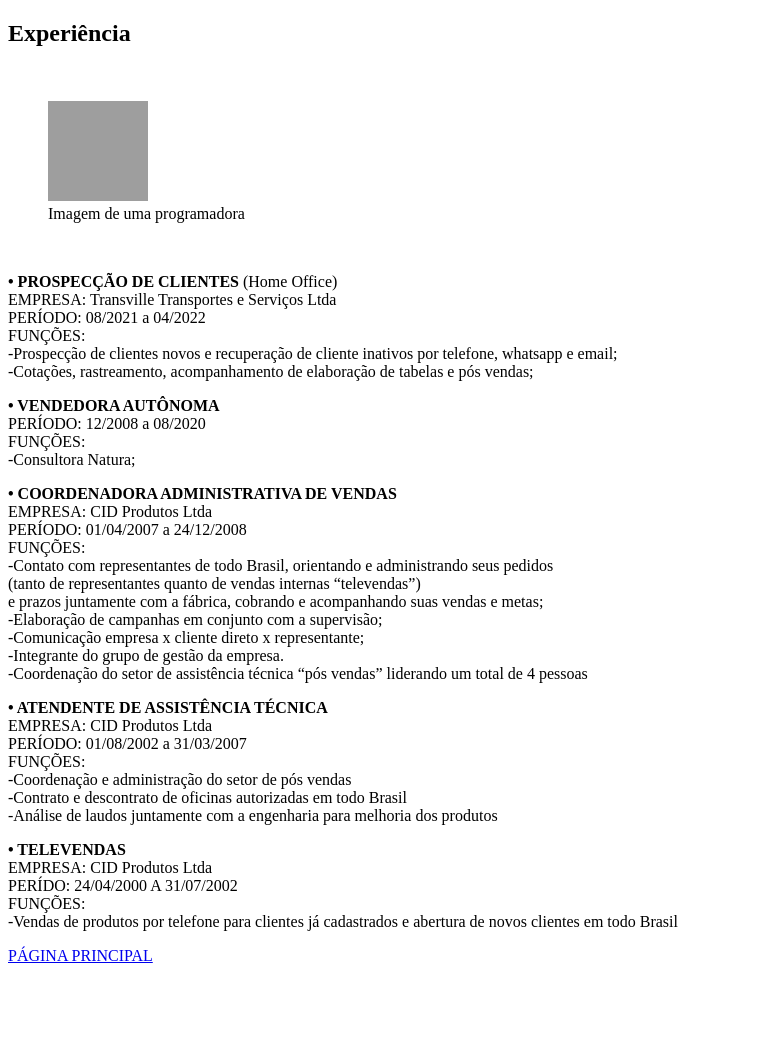
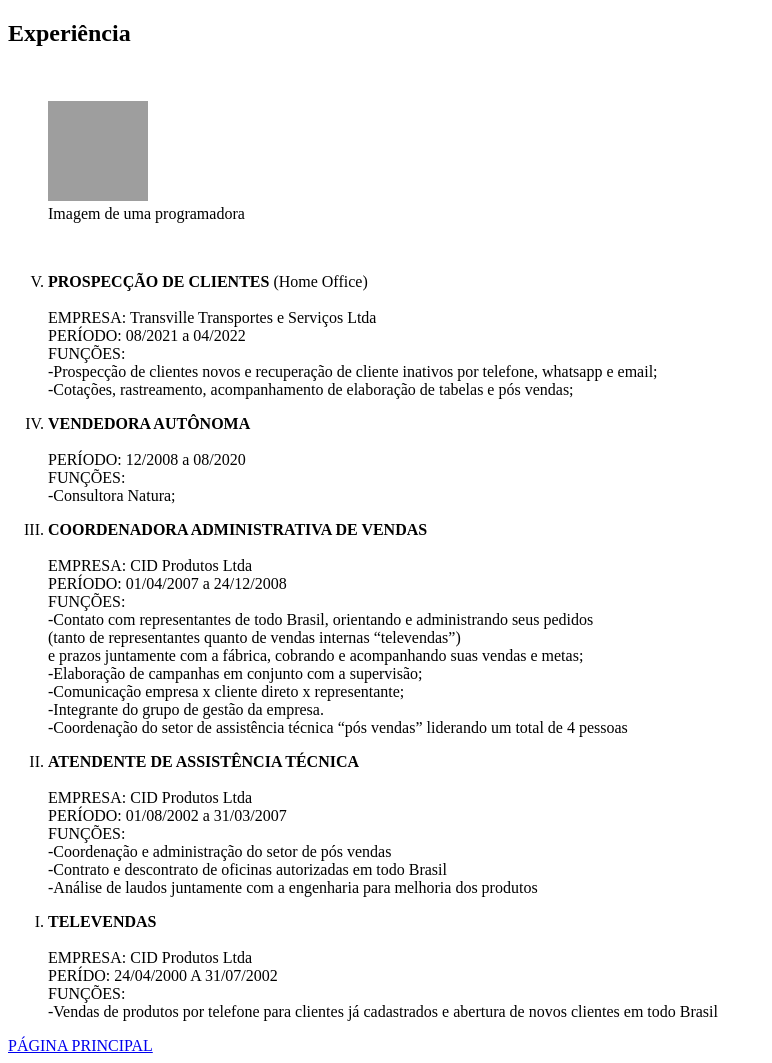
Before and after one commit to ANACBK/CV-ANA, a plain HTML site: page experiencia.html in a window 1280 px wide. Shown: the whole page, without its empty margins (0-772 px from the left). Before the commit the page ends 973 px from the top, so only its background shows below. Drawn offline with Linux system fonts and the light colour scheme; grey boxes are pictures that could not be loaded.

Commit message:
links contato

```diff
--- a/experiencia.html
+++ b/experiencia.html
@@ -14,8 +14,8 @@
   </figure>
 
     <br>
-
-  <p><b>• PROSPECÇÃO DE CLIENTES</b> (Home Office)<br>
+  <ol type="I" reversed>
+  <li><b>PROSPECÇÃO DE CLIENTES</b> (Home Office)</li><br>
     EMPRESA: Transville Transportes e Serviços Ltda<br>
     PERÍODO: 08/2021 a 04/2022<br>
     FUNÇÕES:<br>
@@ -23,12 +23,12 @@
     -Cotações, rastreamento, acompanhamento de elaboração de tabelas e pós vendas;<br>
     <p/>
 
-    <p><b>• VENDEDORA AUTÔNOMA</b><br>
+    <li><b>VENDEDORA AUTÔNOMA</b></li><br>
     PERÍODO: 12/2008 a 08/2020<br>
     FUNÇÕES:<br>
     -Consultora Natura;<br></p>
 
-    <p><b>• COORDENADORA ADMINISTRATIVA DE VENDAS</b><br>
+    <li><b>COORDENADORA ADMINISTRATIVA DE VENDAS</b></li><br>
     EMPRESA: CID Produtos Ltda<br>
     PERÍODO: 01/04/2007 a 24/12/2008<br>
     FUNÇÕES:<br>
@@ -40,7 +40,7 @@
     -Integrante do grupo de gestão da empresa.<br>
     -Coordenação do setor de assistência técnica “pós vendas” liderando um total de 4 pessoas<br></p>
 
-    <p><b>• ATENDENTE DE ASSISTÊNCIA TÉCNICA</b><br>
+    <li><b>ATENDENTE DE ASSISTÊNCIA TÉCNICA</b></li><br>
     EMPRESA: CID Produtos Ltda<br>
     PERÍODO: 01/08/2002 a 31/03/2007<br>
     FUNÇÕES:<br>
@@ -48,7 +48,7 @@
     -Contrato e descontrato de oficinas autorizadas em todo Brasil<br>
     -Análise de laudos juntamente com a engenharia para melhoria dos produtos<br></p>
 
-    <p><b>• TELEVENDAS</b><br>
+    <li><b>TELEVENDAS</b></li><br>
     EMPRESA: CID Produtos Ltda<br>
     PERÍDO: 24/04/2000 A 31/07/2002<br>
     FUNÇÕES:<br>
@@ -56,6 +56,8 @@
      em todo Brasil<br>
     </p>
 
+  </ol>
+
     <a href="/">PÁGINA PRINCIPAL</a>
 
 </body>
```
Also changed, not shown: contato.html (+5 -4 lines).
